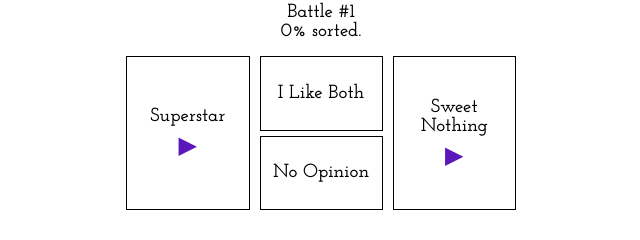
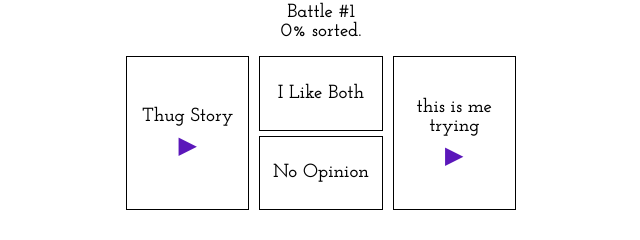
Before and after one commit to thelandtheseathesky/testtaylorsorter, a plain HTML site: page index.html in a window 1280 px wide. Shown: the part 193-433 px from the top of the page, 319-959 px from the left. Drawn offline with Linux system fonts and the light colour scheme.

Commit message:
Update index.html

```diff
--- a/index.html
+++ b/index.html
@@ -22,6 +22,7 @@
     "Babe",
     "Back To December",
     "Bad Blood",
+    "Bad Blood (ft. Kendrick Lamar)",
     "Beautiful Eyes",
     "Beautiful Ghosts",
     "Begin Again",
@@ -238,6 +239,7 @@
     "The Tortured Poets Department",
     "The Very First Night",
     "The Way I Loved You",
+    "Thug Story",
     "this is me trying",
     "This Is Why We Can't Have Nice Things",
     "This Love",
```
